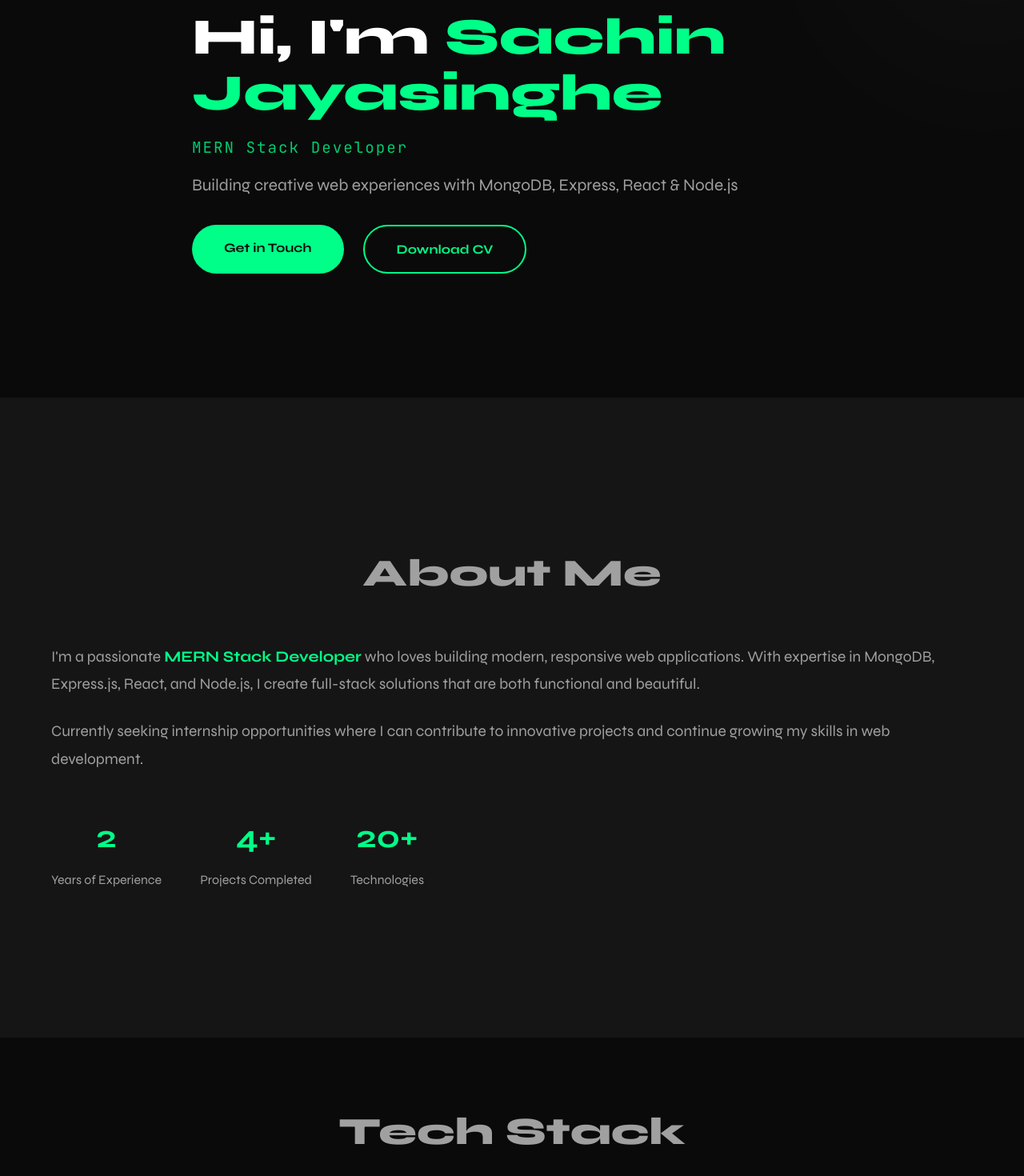
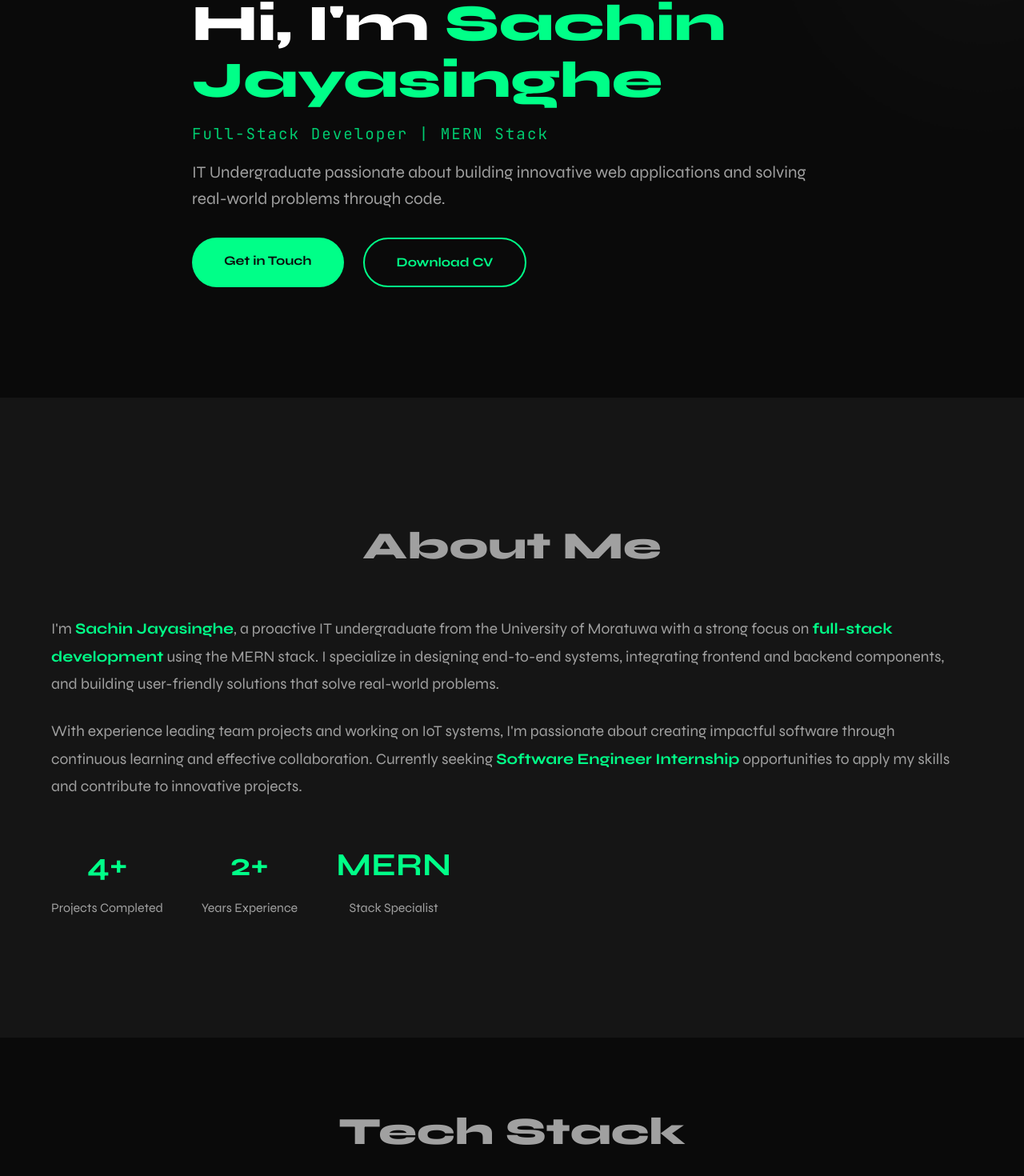
Before and after one commit to sachinjayasinghe/sjportfolio, a React (Create React App) app: page / in a window 1280 px wide. Shown: the part 943-2413 px from the top of the page at 80% size. Built offline with nearby package versions, Linux system fonts and the light colour scheme.

Commit message:
Changed about section🥕

```diff
--- a/src/App.js
+++ b/src/App.js
@@ -47,9 +47,10 @@
     <h1 className="hero-title">
       Hi, I'm <span className="highlight">Sachin Jayasinghe</span>
     </h1>
-          <p className="hero-subtitle">MERN Stack Developer</p>
+    <p className="hero-subtitle">Full-Stack Developer | MERN Stack</p>
     <p className="hero-description">
-            Building creative web experiences with MongoDB, Express, React & Node.js
+      IT Undergraduate passionate about building innovative web applications
+      and solving real-world problems through code.
     </p>
     <div className="hero-buttons">
       <a href="#contact" className="cta-button">Get in Touch</a>
@@ -67,29 +68,30 @@
     <div className="about-content">
       <div className="about-text">
         <p>
-                I'm a passionate <strong>MERN Stack Developer</strong> who loves building
-                modern, responsive web applications. With expertise in MongoDB, Express.js,
-                React, and Node.js, I create full-stack solutions that are both functional
-                and beautiful.
+          I'm <strong>Sachin Jayasinghe</strong>, a proactive IT undergraduate from the
+          University of Moratuwa with a strong focus on <strong>full-stack development</strong> using
+          the MERN stack. I specialize in designing end-to-end systems, integrating frontend
+          and backend components, and building user-friendly solutions that solve real-world problems.
         </p>
         <p>
-                Currently seeking internship opportunities where I can contribute to
-                innovative projects and continue growing my skills in web development.
+          With experience leading team projects and working on IoT systems, I'm passionate
+          about creating impactful software through continuous learning and effective collaboration.
+          Currently seeking <strong>Software Engineer Internship</strong> opportunities to apply my
+          skills and contribute to innovative projects.
         </p>
         <div className="about-stats">
-                <div className="stat">
-                  <h3>2</h3>
-                  <p>Years of Experience</p>
-                </div>
           <div className="stat">
             <h3>4+</h3>
             <p>Projects Completed</p>
           </div>
           <div className="stat">
-                  <h3>20+</h3>
-                  <p>Technologies</p>
+            <h3>2+</h3>
+            <p>Years Experience</p>
           </div>
-
+          <div className="stat">
+            <h3>MERN</h3>
+            <p>Stack Specialist</p>
+          </div>
         </div>
       </div>
     </div>
@@ -175,7 +177,8 @@
   <div className="contact-container">
     <h2 className="section-title">Let's Connect</h2>
     <p className="contact-subtitle">
-            I'm currently looking for internship opportunities. Let's build something amazing together!
+      I'm actively seeking Software Engineer Internship opportunities.
+      Let's collaborate and build something amazing together!
     </p>
 
     <div className="contact-content">
@@ -189,10 +192,18 @@
         </div>
 
         <div className="contact-item">
+          <div className="contact-icon">📱</div>
+          <div>
+            <h4>Phone</h4>
+            <a href="tel:+94764782785">+94 76 478 2785</a>
+          </div>
+        </div>
+
+        <div className="contact-item">
           <div className="contact-icon">💼</div>
           <div>
             <h4>LinkedIn</h4>
-                  <a href="https://linkedin.com/in/sachin-jayasinghe" target="_blank" rel="noopener noreferrer">linkedin.com/in/sachin-jayasinghe</a>
+            <a href="https://linkedin.com/in/sachin-jay" target="_blank" rel="noopener noreferrer">linkedin.com/in/sachin-jay</a>
           </div>
         </div>
 
@@ -201,6 +212,14 @@
           <div>
             <h4>GitHub</h4>
             <a href="https://github.com/sachinjayasinghe" target="_blank" rel="noopener noreferrer">github.com/sachinjayasinghe</a>
+          </div>
+        </div>
+
+        <div className="contact-item">
+          <div className="contact-icon">📍</div>
+          <div>
+            <h4>Location</h4>
+            <p style={{color: 'var(--text-secondary)', margin: 0}}>Bandaragama, Sri Lanka</p>
           </div>
         </div>
       </div>
@@ -217,7 +236,7 @@
 
       {/* Footer */}
       <footer className="footer">
-        <p>© 2025 Sachin Jayasinghe. All rights reserved.</p>
+        <p>© 2026 Sachin Jayasinghe. All rights reserved.</p>
         {/* Theme Toggle Button */}
       <ThemeToggle theme={theme} toggleTheme={toggleTheme} />
        {/* Color Picker */}
```
Lines whose indentation alone changed are shown as unchanged.
